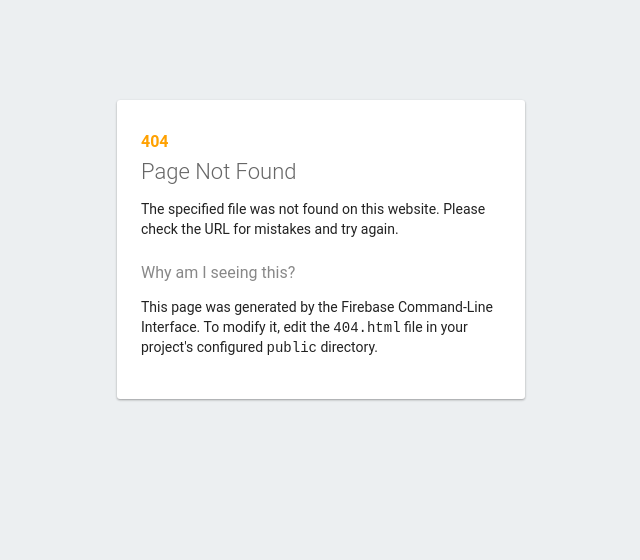
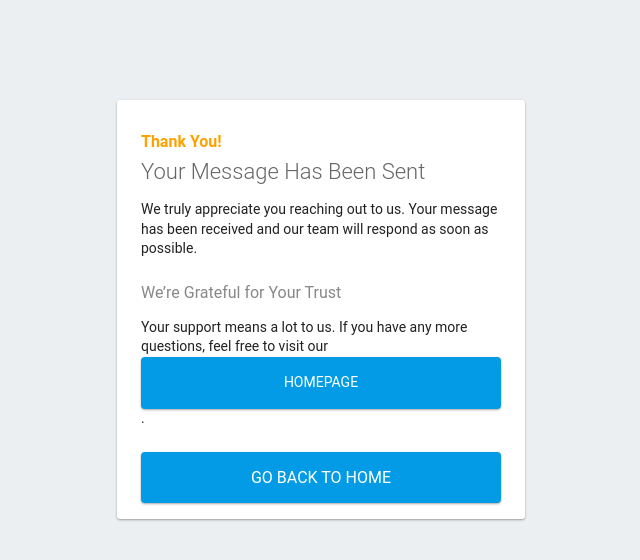
Before and after one commit to V4HI/website, a website: page 404.html in a window 1280 px wide. Shown: the whole page, without its empty margins (319-959 px from the left). Drawn offline with Linux system fonts and the light colour scheme.

Commit message:
Update 404.html

```diff
--- a/404.html
+++ b/404.html
@@ -3,7 +3,7 @@
   <head>
     <meta charset="utf-8">
     <meta name="viewport" content="width=device-width, initial-scale=1">
-    <title>Page Not Found</title>
+    <title>Thank You</title>
 
     <style media="screen">
       body { background: #ECEFF1; color: rgba(0,0,0,0.87); font-family: Roboto, Helvetica, Arial, sans-serif; margin: 0; padding: 0; }
@@ -23,11 +23,12 @@
   </head>
   <body>
     <div id="message">
-      <h2>404</h2>
-      <h1>Page Not Found</h1>
-      <p>The specified file was not found on this website. Please check the URL for mistakes and try again.</p>
-      <h3>Why am I seeing this?</h3>
-      <p>This page was generated by the Firebase Command-Line Interface. To modify it, edit the <code>404.html</code> file in your project's configured <code>public</code> directory.</p>
+      <h2>Thank You!</h2>
+      <h1>Your Message Has Been Sent</h1>
+      <p>We truly appreciate you reaching out to us. Your message has been received and our team will respond as soon as possible.</p>
+      <h3>We’re Grateful for Your Trust</h3>
+      <p>Your support means a lot to us. If you have any more questions, feel free to visit our <a href="index.html">homepage</a>.</p>
+      <a href="index.html">Go Back to Home</a>
     </div>
   </body>
 </html>
```
